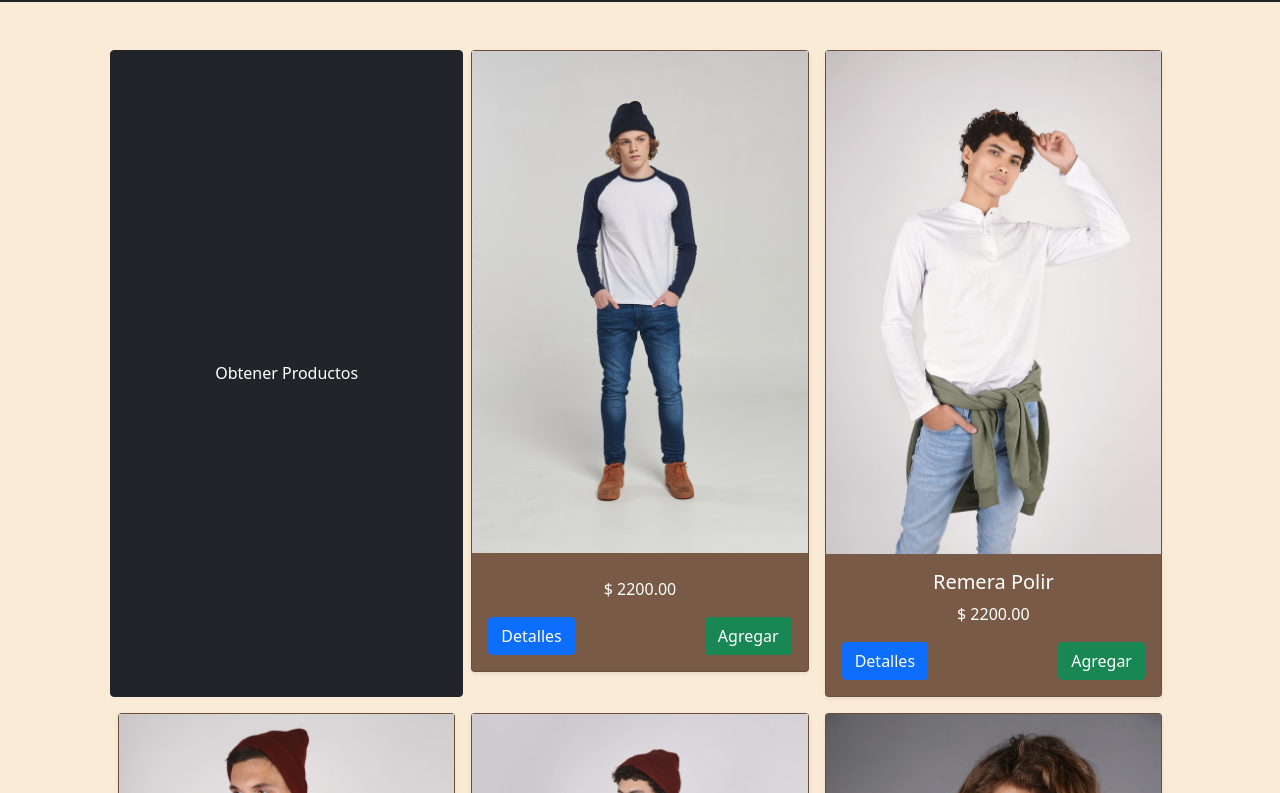
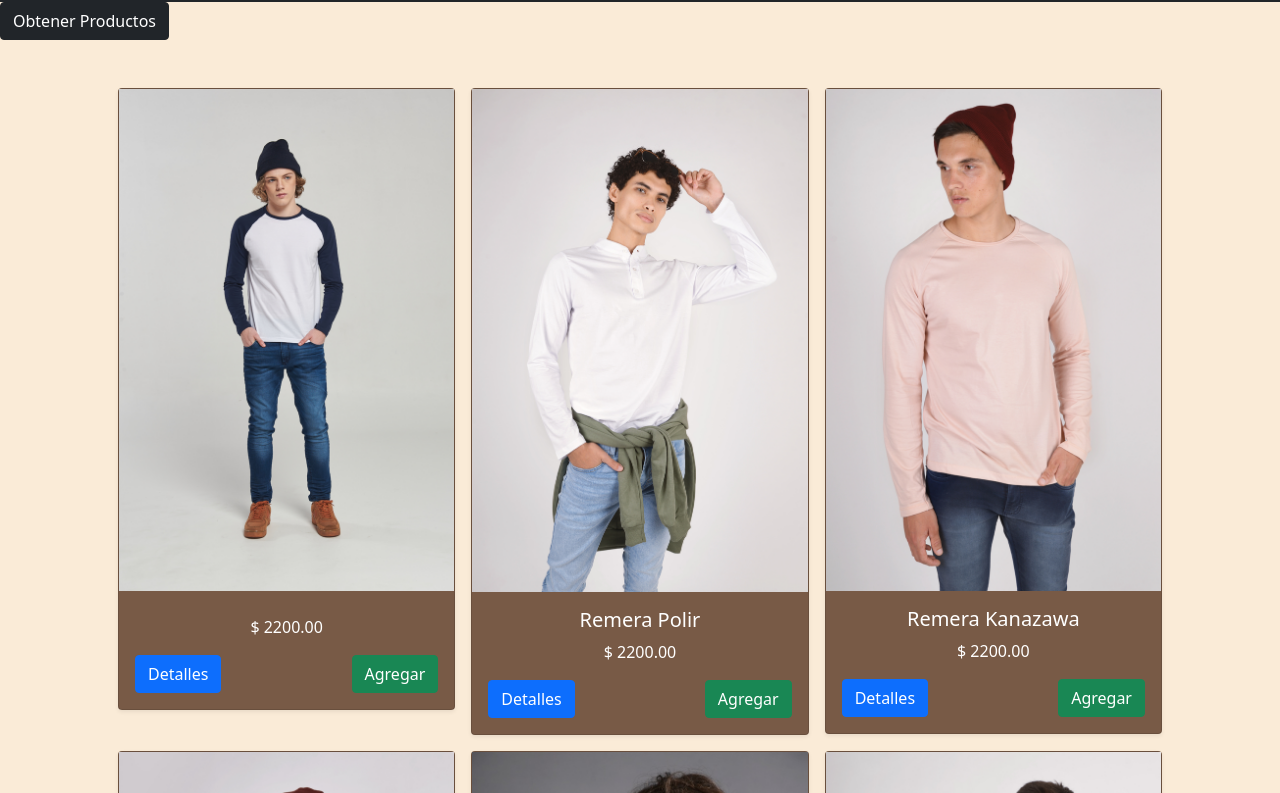
Before and after one commit to SaidTomas/Proyecto-JS, a website: page paginas/remeras.html in a window 1280 px wide. Shown: the part 54-847 px from the top of the page. Drawn offline with nearby package versions, Linux system fonts and the light colour scheme.

Commit message:
El mejor Fetch de la historia

```diff
--- a/js/fetch.js
+++ b/js/fetch.js
@@ -1,11 +1,19 @@
 
 
 const useFetch = () => {
-    const url = 'https://api.mercadolibre.com/sites/MLA/search?q=ropa'
+    const url = 'https://api.mercadolibre.com/sites/MLA/search?q=ropa%20de%20abrigo'
     const titulo = document.getElementById ('tituloremeras');
     fetch(url).then(res => res.json())
         .then(data => {
             var productos = data.results
-            titulo.innerHTML = productos[0].title
+            var cards = document.getElementsByClassName ("card")
+            for (let i = 0; i < cards.length; i++) {
+                var childrenCard = cards [i].children
+                childrenCard [0].src = productos[i].thumbnail
+                var childrenCardBody =  childrenCard [1].children
+                childrenCardBody [0].innerHTML = productos [i].title
+                childrenCardBody [1].innerHTML = productos [i].price
+            }
+            //titulo.innerHTML = productos[0].title
         });
 }
--- a/paginas/remeras.html
+++ b/paginas/remeras.html
@@ -60,9 +60,9 @@
     <!--INICIO CONTENIDO-->
 
     <main>
+        <button class="btn btn-dark" onclick="useFetch()" >Obtener Productos</button>
         <div class="container p-5">
             <div class="row row-cols-1 row-cols-sm-2 row-cols-md-3 g-3">
-                <button class="btn btn-dark" onclick="useFetch()" >Obtener Productos</button>
                 <div class="remera-hombre col item" data-aos="zoom-in-up">
                     <div class="card shadow-sm">
                         <img class="itemImage" src="/img/remera1.jpg" alt="">
```
